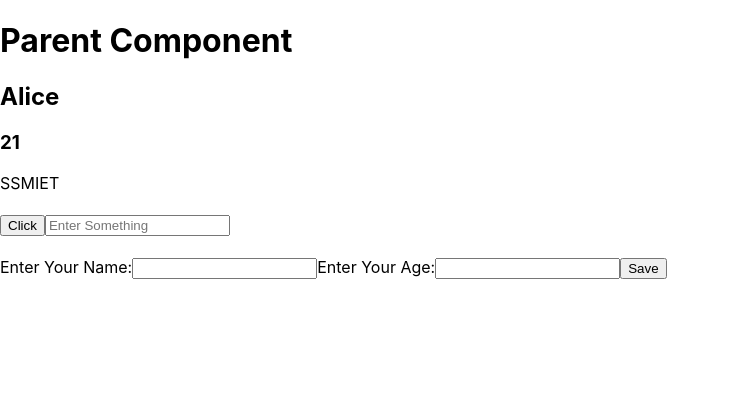
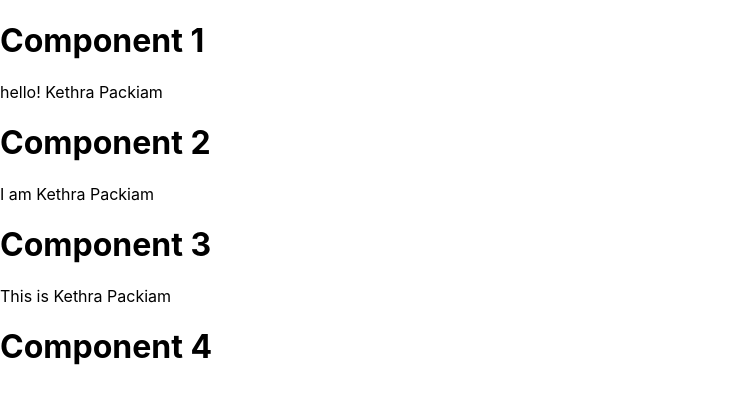
Before and after one commit to KethraPackiamB/Daily_React_Practice, a React (Create React App) app: page / in a window 1280 px wide. Shown: the top 404 px of the page, without its empty margins (0-730 px from the left). Built offline with nearby package versions, Linux system fonts and the light colour scheme; the HTML template or start-up script is replaced by a standard one.

Commit message:
Practiced useContext

```diff
--- a/src/App.js
+++ b/src/App.js
@@ -3,12 +3,14 @@ import './App.css';
 
 import { CallingAPI } from './Practicing/CallingAPI';
 import { ParentComponent } from './PropsConcept/ParentComponent';
+import { Component1 } from './UseContectConcept/Component1';
 
 function App() {
   return (
    <div>
    {/* <CallingAPI/> */}
-   <ParentComponent/>
+   {/* <ParentComponent/> */}
+   <Component1/>
    </div>
   );
 }
--- a/src/PropsConcept/ChildrenComponent.jsx
+++ b/src/PropsConcept/ChildrenComponent.jsx
@@ -15,6 +15,8 @@ export const ChildrenComponent = ({data, inputValue, jsonData}) => {
 
 
 
+
+
         </div>
     )
 }
--- a/src/PropsConcept/ParentComponent.jsx
+++ b/src/PropsConcept/ParentComponent.jsx
@@ -34,6 +34,8 @@ export const ParentComponent = () => {
         setJsonData({...jsonData, [key]: value})
     }
 
+
+
     return(
         <div>
             <h1>Parent Component</h1>
@@ -48,7 +50,7 @@ export const ParentComponent = () => {
                 <input type="text" onChange={(e)=>handleJsonData("name", e.target.value)}/>
                 <label htmlFor="">Enter Your Age:</label>
                 <input type="text" onChange={(e)=>handleJsonData("age", e.target.value)}/>
-                <button>Save</button>
+
             </form>
 
 
--- /dev/null
+++ b/src/UseContectConcept/Component1.jsx
@@ -0,0 +1,18 @@
+import { Component2 } from "./Component2";
+import { createContext, useState } from "react";
+import { Component4 } from "./Component4";
+
+export const createContent = createContext();
+
+export const Component1 = () => {
+
+    const [stringValue] = useState("Kethra Packiam");
+
+    return(
+        <createContent.Provider value={stringValue}>
+            <h1>Component 1</h1>
+            <p>{`hello! ${stringValue}`}</p>
+            <Component2 stringValue={stringValue}/>
+        </createContent.Provider>
+    )
+}
--- /dev/null
+++ b/src/UseContectConcept/Component2.jsx
@@ -0,0 +1,12 @@
+import { Component3 } from "./Component3"
+
+export const Component2 = ({stringValue}) => {
+
+    return(
+        <div>
+            <h1>Component 2</h1>
+            <p>{`I am ${stringValue}`}</p>
+            <Component3 stringValue={stringValue}/>
+        </div>
+    )
+}
--- /dev/null
+++ b/src/UseContectConcept/Component3.jsx
@@ -0,0 +1,12 @@
+import { Component4 } from "./Component4"
+
+export const Component3 = ({stringValue}) => {
+
+    return(
+        <div>
+            <h1>Component 3</h1>
+            <p>{`This is ${stringValue}`}</p>
+            <Component4 stringValue={stringValue}/>
+        </div>
+    )
+}
--- /dev/null
+++ b/src/UseContectConcept/Component4.jsx
@@ -0,0 +1,17 @@
+import {createContent} from "./Component1";
+import { useContext } from "react";
+
+export const Component4 = () => {
+
+    const {value} = useContext(createContent);
+
+    return(
+        <div>
+            <h1>Component 4</h1>
+            <h1>{value}</h1>
+
+
+
+        </div>
+    )
+}
```
